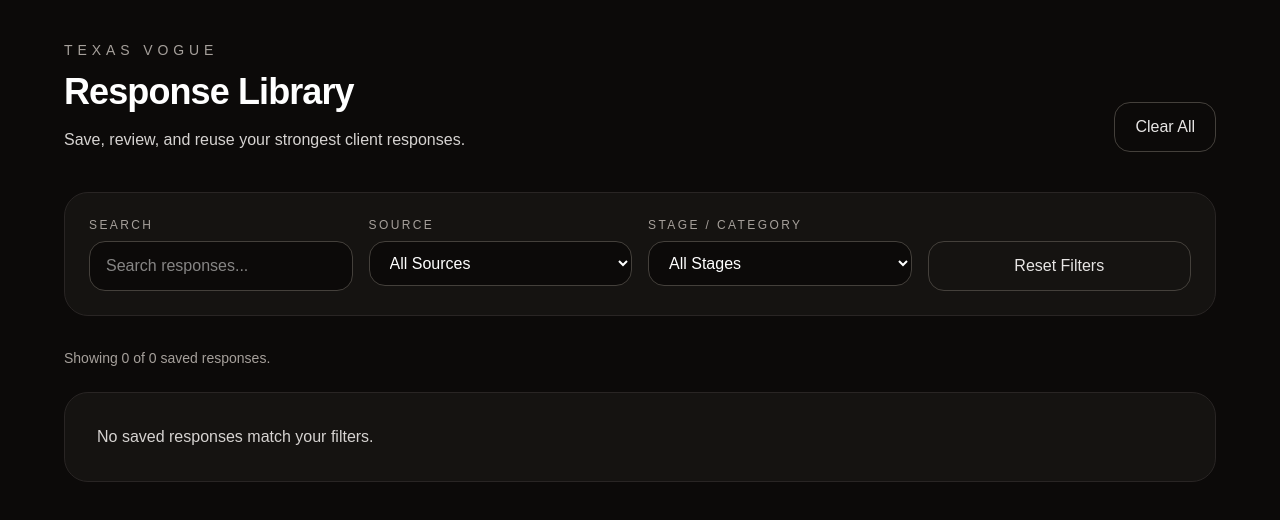
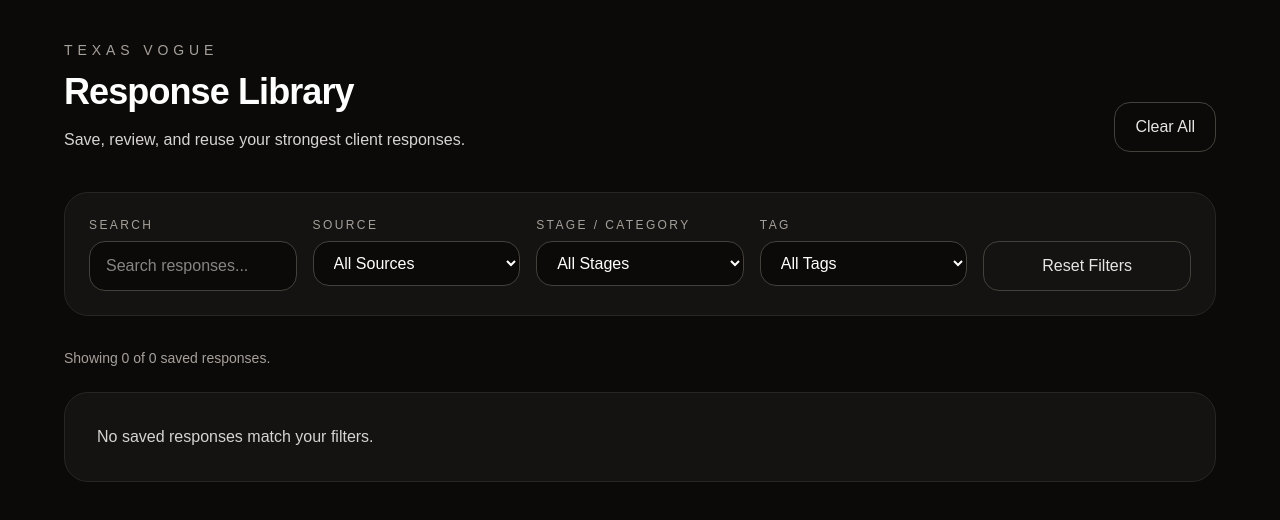
Before and after one commit to devorah16-ui/tvp-app, a Next.js app: page /library in a window 1280 px wide. Shown: the top 520 px of the page. Built offline with nearby package versions, Linux system fonts and the light colour scheme.

Commit message:
Add tags and tag filters to response library

```diff
--- a/app/dashboard/page.tsx
+++ b/app/dashboard/page.tsx
@@ -16,13 +16,14 @@ type AnalyzeResult = {
 
 type SavedResponse = {
   id: string;
-  source: "dashboard" | "coaching";
+  source: "dashboard" | "coaching" | "scripts";
   title: string;
   clientMessage: string;
   response: string;
   stage?: string;
   toneDirection?: string;
   riskLevel?: string;
+  tags?: string[];
   createdAt: string;
 };
 
@@ -84,6 +85,11 @@ export default function DashboardPage() {
       stage: result.decisionStage,
       toneDirection: result.toneDirection,
       riskLevel: result.riskLevel,
+      tags: [
+        result.decisionStage,
+        result.riskLevel || "",
+        result.toneDirection || "",
+      ].filter(Boolean),
       createdAt: new Date().toISOString(),
     };
 
--- a/app/library/page.tsx
+++ b/app/library/page.tsx
@@ -11,6 +11,7 @@ type SavedResponse = {
   stage?: string;
   toneDirection?: string;
   riskLevel?: string;
+  tags?: string[];
   createdAt: string;
 };
 
@@ -22,6 +23,7 @@ export default function ResponseLibraryPage() {
     "all" | "dashboard" | "coaching" | "scripts"
   >("all");
   const [stageFilter, setStageFilter] = useState("all");
+  const [tagFilter, setTagFilter] = useState("all");
   const [searchTerm, setSearchTerm] = useState("");
 
   useEffect(() => {
@@ -37,15 +39,23 @@ export default function ResponseLibraryPage() {
   }, []);
 
   const stageOptions = useMemo(() => {
-    const uniqueStages = Array.from(
+    return Array.from(
       new Set(
         items
           .map((item) => item.stage?.trim())
           .filter((stage): stage is string => Boolean(stage))
       )
     ).sort((a, b) => a.localeCompare(b));
+  }, [items]);
 
-    return uniqueStages;
+  const tagOptions = useMemo(() => {
+    return Array.from(
+      new Set(
+        items.flatMap((item) =>
+          (item.tags || []).map((tag) => tag.trim()).filter(Boolean)
+        )
+      )
+    ).sort((a, b) => a.localeCompare(b));
   }, [items]);
 
   const filteredItems = useMemo(() => {
@@ -56,6 +66,9 @@ export default function ResponseLibraryPage() {
       const matchesStage =
         stageFilter === "all" ? true : item.stage === stageFilter;
 
+      const matchesTag =
+        tagFilter === "all" ? true : (item.tags || []).includes(tagFilter);
+
       const search = searchTerm.trim().toLowerCase();
 
       const matchesSearch =
@@ -65,11 +78,12 @@ export default function ResponseLibraryPage() {
         item.response.toLowerCase().includes(search) ||
         (item.stage || "").toLowerCase().includes(search) ||
         (item.toneDirection || "").toLowerCase().includes(search) ||
-        (item.riskLevel || "").toLowerCase().includes(search);
+        (item.riskLevel || "").toLowerCase().includes(search) ||
+        (item.tags || []).some((tag) => tag.toLowerCase().includes(search));
 
-      return matchesSource && matchesStage && matchesSearch;
+      return matchesSource && matchesStage && matchesTag && matchesSearch;
     });
-  }, [items, sourceFilter, stageFilter, searchTerm]);
+  }, [items, sourceFilter, stageFilter, tagFilter, searchTerm]);
 
   function handleDelete(id: string) {
     const next = items.filter((item) => item.id !== id);
@@ -91,6 +105,7 @@ export default function ResponseLibraryPage() {
   function handleResetFilters() {
     setSourceFilter("all");
     setStageFilter("all");
+    setTagFilter("all");
     setSearchTerm("");
   }
 
@@ -118,7 +133,7 @@ export default function ResponseLibraryPage() {
           </button>
         </div>
 
-        <div className="mb-8 grid gap-4 rounded-3xl border border-stone-800 bg-stone-900/60 p-6 md:grid-cols-2 xl:grid-cols-4">
+        <div className="mb-8 grid gap-4 rounded-3xl border border-stone-800 bg-stone-900/60 p-6 md:grid-cols-2 xl:grid-cols-5">
           <div>
             <label className="mb-2 block text-xs uppercase tracking-[0.2em] text-stone-400">
               Search
@@ -165,6 +180,24 @@ export default function ResponseLibraryPage() {
               {stageOptions.map((stage) => (
                 <option key={stage} value={stage}>
                   {stage}
+                </option>
+              ))}
+            </select>
+          </div>
+
+          <div>
+            <label className="mb-2 block text-xs uppercase tracking-[0.2em] text-stone-400">
+              Tag
+            </label>
+            <select
+              value={tagFilter}
+              onChange={(e) => setTagFilter(e.target.value)}
+              className="w-full rounded-2xl border border-stone-700 bg-stone-950 px-4 py-3 text-white"
+            >
+              <option value="all">All Tags</option>
+              {tagOptions.map((tag) => (
+                <option key={tag} value={tag}>
+                  {tag}
                 </option>
               ))}
             </select>
@@ -230,6 +263,19 @@ export default function ResponseLibraryPage() {
                     </div>
                   </div>
 
+                  {(item.tags || []).length > 0 ? (
+                    <div className="mt-4 flex flex-wrap gap-2">
+                      {item.tags!.map((tag) => (
+                        <span
+                          key={tag}
+                          className="rounded-full border border-stone-700 px-3 py-1 text-xs text-stone-300"
+                        >
+                          {tag}
+                        </span>
+                      ))}
+                    </div>
+                  ) : null}
+
                   <div className="mt-5 grid gap-4 md:grid-cols-3">
                     <div className="rounded-2xl border border-stone-800 bg-stone-950/50 p-4">
                       <p className="text-xs uppercase tracking-[0.2em] text-stone-400">
--- a/app/scripts/page.tsx
+++ b/app/scripts/page.tsx
@@ -120,6 +120,7 @@ type SavedResponse = {
   stage?: string;
   toneDirection?: string;
   riskLevel?: string;
+  tags?: string[];
   createdAt: string;
 };
 
@@ -212,6 +213,9 @@ export default function ScriptsPage() {
       clientMessage,
       response: adaptResult.adaptedResponse,
       stage: activeScript.category,
+      tags: [activeScript.title, activeScript.category, "adapted-script"].filter(
+        Boolean
+      ),
       createdAt: new Date().toISOString(),
     };
 
--- a/app/testing/page.tsx
+++ b/app/testing/page.tsx
@@ -48,13 +48,14 @@ type EvaluationResult = {
 
 type SavedResponse = {
   id: string;
-  source: "dashboard" | "coaching";
+  source: "dashboard" | "coaching" | "scripts";
   title: string;
   clientMessage: string;
   response: string;
   stage?: string;
   toneDirection?: string;
   riskLevel?: string;
+  tags?: string[];
   createdAt: string;
 };
 
@@ -167,6 +168,7 @@ export default function CoachingPage() {
       clientMessage: loadedMessage,
       response: evaluation.revisedResponse,
       stage: loadedType,
+      tags: [loadedType, "coaching"].filter(Boolean),
       createdAt: new Date().toISOString(),
     };
 
```
